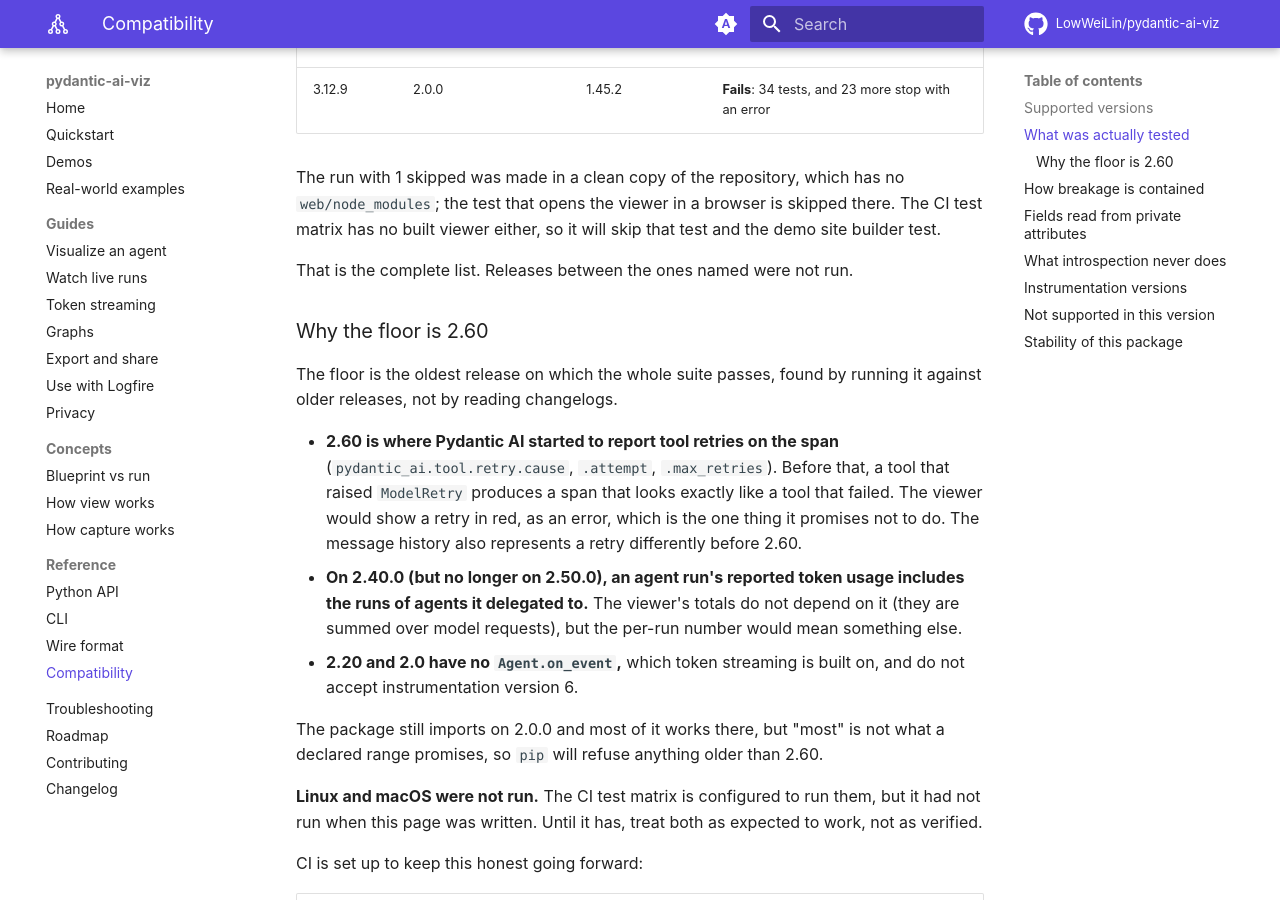
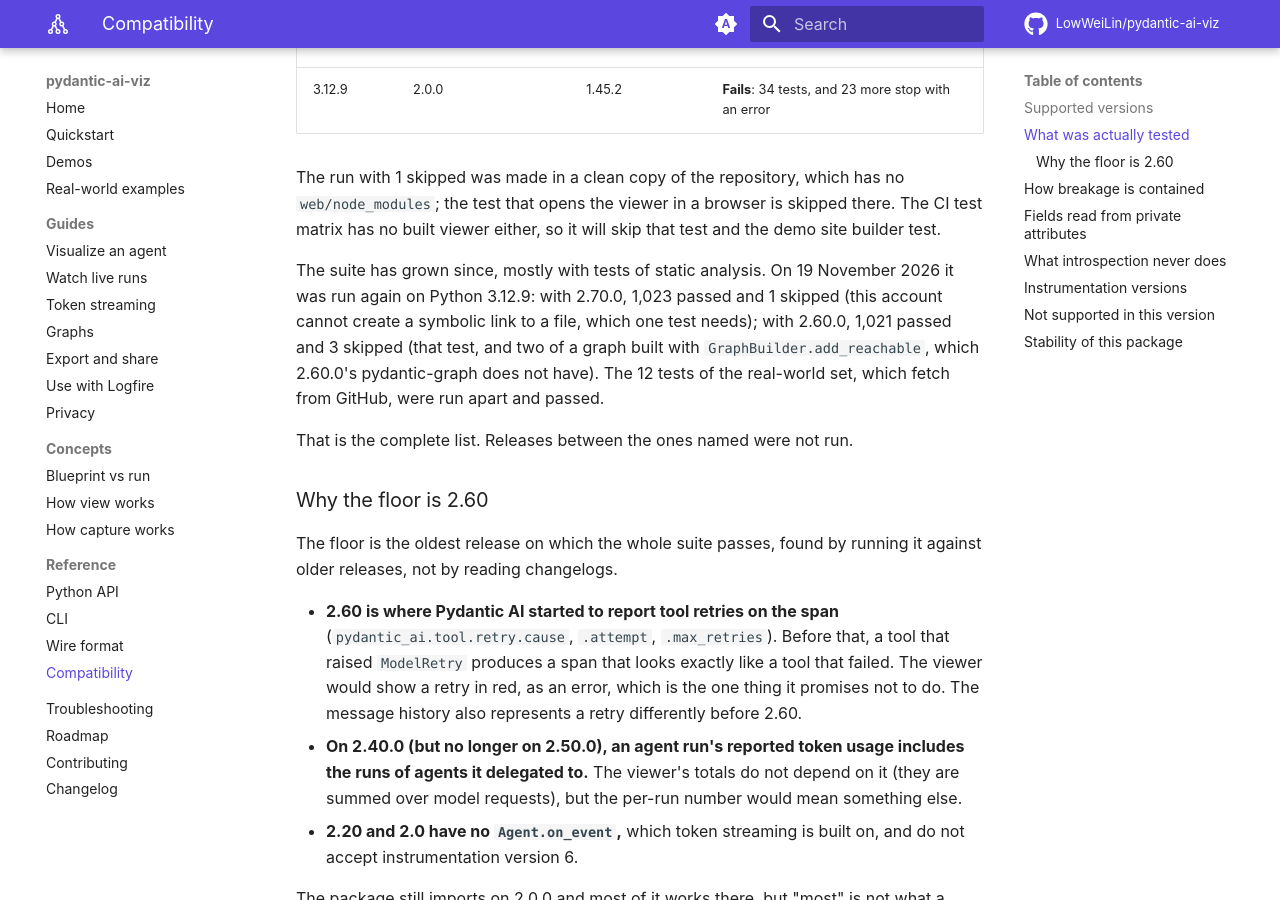
Before and after one commit to LowWeiLin/pydantic-ai-viz, an MkDocs documentation site: the page built from docs/reference/compatibility.md, in a window 1280 px wide and 900 px high, scrolled down 1553 px. Built offline with MkDocs 1.6.1 and Material for MkDocs 9.7.7, drawn with Linux system fonts in a browser that asks for light colours; comment, search, counter and statistics services are not loaded.

Commit message:
docs: record the test runs on 2.70.0 and 2.60.0 after the fixes
Co-Authored-By: Claude Opus 5.5 <noreply@anthropic.com>

```diff
--- a/docs/reference/compatibility.md
+++ b/docs/reference/compatibility.md
@@ -36,6 +36,8 @@ All runs below are the full Python test suite (`pytest`, 507 tests), on Windows
 | 3.12.9 | 2.0.0 | 1.45.2 | **Fails**: 34 tests, and 23 more stop with an error |
 
 The run with 1 skipped was made in a clean copy of the repository, which has no `web/node_modules`; the test that opens the viewer in a browser is skipped there. The CI test matrix has no built viewer either, so it will skip that test and the demo site builder test.
+
+The suite has grown since, mostly with tests of static analysis. On 19 November 2026 it was run again on Python 3.12.9: with 2.70.0, 1,023 passed and 1 skipped (this account cannot create a symbolic link to a file, which one test needs); with 2.60.0, 1,021 passed and 3 skipped (that test, and two of a graph built with `GraphBuilder.add_reachable`, which 2.60.0's pydantic-graph does not have). The 12 tests of the real-world set, which fetch from GitHub, were run apart and passed.
 
 That is the complete list. Releases between the ones named were not run.
 
```
